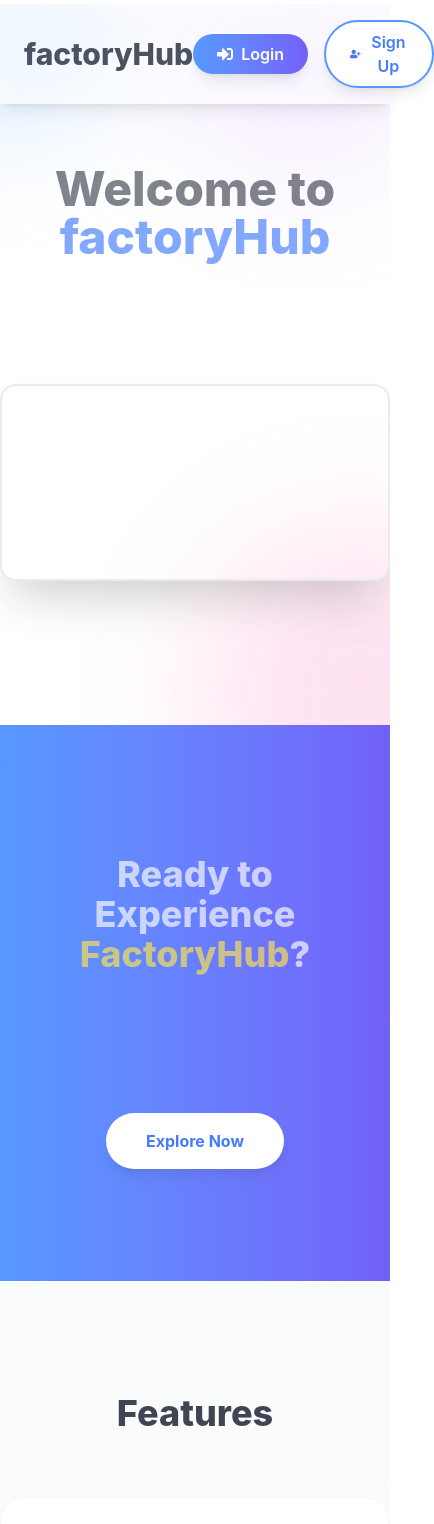
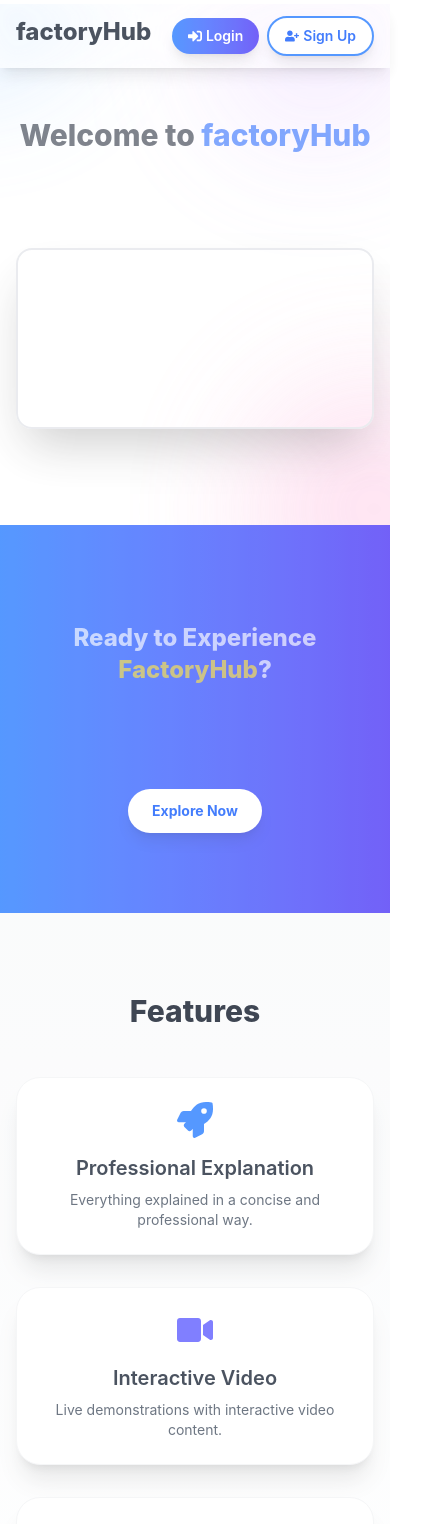
Before and after one commit to hassnainali13/FactoryHub-Landing, a React (Vite) app: page / in a window 390 px wide. Shown: the top 1524 px of the page, 434 px wide, since content can reach past the window. Built offline with nearby package versions, Linux system fonts and the light colour scheme.

Commit message:
update some thing

```diff
--- a/src/components/CTASection.jsx
+++ b/src/components/CTASection.jsx
@@ -3,18 +3,18 @@ import { motion } from "framer-motion";
 
 export default function CTASection() {
   return (
-    <section className="relative py-28 px-6 md:px-16 bg-gradient-to-r from-blue-500 to-indigo-600 text-white text-center overflow-hidden">
+    <section className="relative py-20 sm:py-28 px-4 sm:px-6 md:px-16 bg-gradient-to-r from-blue-500 to-indigo-600 text-white text-center overflow-hidden">
 
       {/* Decorative Blobs */}
-      <div className="absolute -top-32 -left-32 w-96 h-96 bg-blue-300/30 rounded-full blur-3xl animate-blob -z-10"></div>
-      <div className="absolute -bottom-32 -right-32 w-96 h-96 bg-indigo-400/30 rounded-full blur-3xl animate-blob animation-delay-2000 -z-10"></div>
+      <div className="absolute -top-24 sm:-top-32 -left-24 sm:-left-32 w-72 sm:w-96 h-72 sm:h-96 bg-blue-300/30 rounded-full blur-3xl animate-blob -z-10"></div>
+      <div className="absolute -bottom-24 sm:-bottom-32 -right-24 sm:-right-32 w-72 sm:w-96 h-72 sm:h-96 bg-indigo-400/30 rounded-full blur-3xl animate-blob animation-delay-2000 -z-10"></div>
 
       {/* Heading */}
       <motion.h3
         initial={{ opacity: 0, y: 50 }}
         animate={{ opacity: 1, y: 0 }}
         transition={{ duration: 1 }}
-        className="text-4xl md:text-5xl font-extrabold mb-6"
+        className="text-2xl sm:text-4xl md:text-5xl font-extrabold mb-4 sm:mb-6 px-2"
       >
         Ready to Experience <span className="text-yellow-300">FactoryHub</span>?
       </motion.h3>
@@ -24,7 +24,7 @@ export default function CTASection() {
         initial={{ opacity: 0, y: 20 }}
         animate={{ opacity: 1, y: 0 }}
         transition={{ duration: 1, delay: 0.5 }}
-        className="mb-12 text-lg md:text-xl max-w-2xl mx-auto"
+        className="mb-8 sm:mb-12 text-base sm:text-lg md:text-xl max-w-xl sm:max-w-2xl mx-auto px-2"
       >
         Explore the complete workspace management system with role-based workflows and approvals.
       </motion.p>
@@ -34,7 +34,7 @@ export default function CTASection() {
         whileHover={{ scale: 1.05 }}
         whileTap={{ scale: 0.95 }}
         onClick={() => window.location.href = "https://factory-hub.vercel.app/login"}
-        className="bg-white text-blue-600 px-10 py-4 rounded-full font-bold shadow-lg hover:shadow-2xl transform transition-all duration-300"
+        className="bg-white text-blue-600 px-6 sm:px-10 py-3 sm:py-4 rounded-full font-bold shadow-lg hover:shadow-2xl transform transition-all duration-300 text-sm sm:text-base"
       >
         Explore Now
       </motion.button>
--- a/src/components/EasyNavigation.jsx
+++ b/src/components/EasyNavigation.jsx
@@ -1,4 +1,3 @@
-// src/components/EasyNavigation.jsx
 import React from "react";
 import { FaDirections } from "react-icons/fa";
 import { motion } from "framer-motion";
@@ -9,22 +8,15 @@ export default function EasyNavigation({ onBack }) {
       initial={{ opacity: 0 }}
       animate={{ opacity: 1 }}
       exit={{ opacity: 0 }}
-      className="min-h-screen py-28 bg-gradient-to-b from-gray-50 to-white text-center relative overflow-hidden"
+      className="min-h-screen py-20 sm:py-28 bg-gradient-to-b from-gray-50 to-white text-center relative overflow-hidden px-4 sm:px-6 md:px-16"
     >
-      <button
-        onClick={onBack}
-        className="absolute top-8 left-8 bg-blue-500 text-white px-5 py-2 rounded-full shadow-lg hover:bg-blue-600 transition"
-      >
-        Back
-      </button>
-
-      <h3 className="text-4xl md:text-5xl font-extrabold mb-16 text-gray-900">
+      <h3 className="text-2xl sm:text-4xl md:text-5xl font-extrabold mb-12 sm:mb-16 text-gray-900">
         Easy Navigation
       </h3>
 
-      <div className="max-w-4xl mx-auto bg-white rounded-3xl shadow-2xl p-10">
-        <FaDirections size={60} className="text-green-500 mb-6 mx-auto"/>
-        <p className="text-gray-700 text-lg">
+      <div className="max-w-full sm:max-w-3xl md:max-w-4xl mx-auto bg-white rounded-3xl shadow-2xl p-6 sm:p-10">
+        <FaDirections size={50} className="text-green-500 mb-4 sm:mb-6 mx-auto"/>
+        <p className="text-gray-700 text-sm sm:text-lg">
           Smooth and intuitive navigation designed for both new and logged-in users.
           Switch between sections effortlessly and explore features without any hassle.
         </p>
--- a/src/components/Features.jsx
+++ b/src/components/Features.jsx
@@ -1,4 +1,3 @@
-// src/components/Features.jsx
 import React, { useState } from "react";
 import { FaRocket, FaVideo, FaTachometerAlt, FaArrowLeft } from "react-icons/fa";
 import { motion, AnimatePresence } from "framer-motion";
@@ -8,25 +7,25 @@ import InteractiveVideo from "./InteractiveVideo";
 import EasyNavigation from "./EasyNavigation";
 
 export default function Features() {
-  const [activeFeature, setActiveFeature] = useState(null); // "professional", "video", "navigation"
+  const [activeFeature, setActiveFeature] = useState(null);
 
   const features = [
     {
       title: "Professional Explanation",
       desc: "Everything explained in a concise and professional way.",
-      icon: <FaRocket size={40} className="text-blue-500 mb-4 mx-auto"/>,
+      icon: <FaRocket size={36} className="text-blue-500 mb-4 mx-auto"/>,
       key: "professional"
     },
     {
       title: "Interactive Video",
       desc: "Live demonstrations with interactive video content.",
-      icon: <FaVideo size={40} className="text-indigo-500 mb-4 mx-auto"/>,
+      icon: <FaVideo size={36} className="text-indigo-500 mb-4 mx-auto"/>,
       key: "video"
     },
     {
       title: "Easy Navigation",
       desc: "Smooth experience for both logged-in and guest users.",
-      icon: <FaTachometerAlt size={40} className="text-green-500 mb-4 mx-auto"/>,
+      icon: <FaTachometerAlt size={36} className="text-green-500 mb-4 mx-auto"/>,
       key: "navigation"
     },
   ];
@@ -42,12 +41,12 @@ export default function Features() {
         initial={{ opacity: 0 }}
         animate={{ opacity: 1 }}
         exit={{ opacity: 0 }}
-        className="relative min-h-screen bg-gray-50"
+        className="relative min-h-screen bg-gray-50 px-4 sm:px-6 md:px-16"
       >
         {/* Back Button */}
         <button
           onClick={() => setActiveFeature(null)}
-          className="absolute top-8 left-8 bg-blue-500 text-white px-5 py-2 rounded-full shadow-lg hover:bg-blue-600 transition z-20 flex items-center space-x-2"
+          className="absolute top-6 sm:top-8 left-4 sm:left-8 bg-blue-500 text-white px-4 sm:px-5 py-2 rounded-full shadow-lg hover:bg-blue-600 transition z-20 flex items-center space-x-2 text-sm sm:text-base"
         >
           <FaArrowLeft /> <span>Back</span>
         </button>
@@ -67,25 +66,25 @@ export default function Features() {
           initial={{ opacity: 0 }}
           animate={{ opacity: 1 }}
           exit={{ opacity: 0 }}
-          className="py-28 bg-gradient-to-b from-gray-50 to-white text-center relative overflow-hidden"
+          className="py-20 sm:py-28 bg-gradient-to-b from-gray-50 to-white text-center relative overflow-hidden px-4 sm:px-6 md:px-16"
         >
           {/* Background blobs */}
-          <div className="absolute -top-32 -left-32 w-72 h-72 bg-blue-200/30 rounded-full blur-3xl animate-blob -z-10"></div>
-          <div className="absolute -bottom-32 -right-32 w-72 h-72 bg-indigo-200/30 rounded-full blur-3xl animate-blob animation-delay-2000 -z-10"></div>
+          <div className="absolute -top-24 sm:-top-32 -left-24 sm:-left-32 w-56 sm:w-72 h-56 sm:h-72 bg-blue-200/30 rounded-full blur-3xl animate-blob -z-10"></div>
+          <div className="absolute -bottom-24 sm:-bottom-32 -right-24 sm:-right-32 w-56 sm:w-72 h-56 sm:h-72 bg-indigo-200/30 rounded-full blur-3xl animate-blob animation-delay-2000 -z-10"></div>
 
-          <h3 className="text-4xl md:text-5xl font-extrabold mb-16 text-gray-900">Features</h3>
+          <h3 className="text-3xl sm:text-4xl md:text-5xl font-extrabold mb-12 sm:mb-16 text-gray-900">Features</h3>
 
-          <div className="grid grid-cols-1 md:grid-cols-3 gap-12 max-w-6xl mx-auto">
+          <div className="grid grid-cols-1 sm:grid-cols-2 md:grid-cols-3 gap-8 sm:gap-12 max-w-6xl mx-auto">
             {features.map((f, i) => (
               <motion.div
                 key={i}
                 onClick={() => setActiveFeature(f.key)}
                 whileHover={{ scale: 1.05 }}
-                className="p-10 bg-white rounded-3xl shadow-xl hover:shadow-2xl transition-all duration-500 transform cursor-pointer border border-gray-100"
+                className="p-6 sm:p-10 bg-white rounded-3xl shadow-xl hover:shadow-2xl transition-all duration-500 transform cursor-pointer border border-gray-100"
               >
                 {f.icon}
-                <h4 className="text-2xl font-semibold mb-4 text-gray-800">{f.title}</h4>
-                <p className="text-gray-600">{f.desc}</p>
+                <h4 className="text-xl sm:text-2xl font-semibold mb-2 sm:mb-4 text-gray-800">{f.title}</h4>
+                <p className="text-gray-600 text-sm sm:text-base">{f.desc}</p>
               </motion.div>
             ))}
           </div>
--- a/src/components/Hero.jsx
+++ b/src/components/Hero.jsx
@@ -1,10 +1,9 @@
-// src/components/Hero.jsx
 "use client";
 
 import React, { useRef, useState } from "react";
 import { motion, AnimatePresence } from "framer-motion";
 import videoFile from "../assets/factory hub video.webm";
-import { AuroraBackground } from "../ui/aurora-background"; // Sirf background ke liye
+import { AuroraBackground } from "../ui/aurora-background";
 
 export default function Hero() {
   const videoRef = useRef(null);
@@ -22,38 +21,43 @@ export default function Hero() {
 
   const handleForward = () => {
     if (videoRef.current) {
-      videoRef.current.currentTime = Math.min(videoRef.current.currentTime + 10, videoRef.current.duration);
+      videoRef.current.currentTime = Math.min(
+        videoRef.current.currentTime + 10,
+        videoRef.current.duration
+      );
       showIndicator("+10s", "right");
     }
   };
 
   const handleBackward = () => {
     if (videoRef.current) {
-      videoRef.current.currentTime = Math.max(videoRef.current.currentTime - 10, 0);
+      videoRef.current.currentTime = Math.max(
+        videoRef.current.currentTime - 10,
+        0
+      );
       showIndicator("-10s", "left");
     }
   };
 
   return (
-    <section className="relative flex flex-col items-center justify-center text-center py-36 overflow-hidden">
+    <section className="relative flex flex-col items-center justify-center text-center py-24 md:py-36 overflow-hidden px-4">
 
       {/* ---------------- Aurora Background ---------------- */}
       <AuroraBackground showRadialGradient>
-        {/* Background layer */}
         <div className="absolute inset-0 -z-20" />
       </AuroraBackground>
 
-      {/* ---------------- Optional Animated Blobs ---------------- */}
-      <div className="absolute -top-40 -left-40 w-72 h-72 bg-blue-300/40 rounded-full blur-3xl animate-blob-slow" />
-      <div className="absolute -bottom-32 -right-32 w-80 h-80 bg-pink-300/40 rounded-full blur-3xl animate-blob-slow animation-delay-2000" />
-      <div className="absolute -top-20 -right-10 w-64 h-64 bg-purple-300/30 rounded-full blur-3xl animate-blob-slow animation-delay-4000" />
+      {/* ---------------- Animated Blobs ---------------- */}
+      <div className="absolute -top-36 -left-36 w-56 sm:w-72 h-56 sm:h-72 bg-blue-300/40 rounded-full blur-3xl animate-blob-slow" />
+      <div className="absolute -bottom-28 -right-28 w-64 sm:w-80 h-64 sm:h-80 bg-pink-300/40 rounded-full blur-3xl animate-blob-slow animation-delay-2000" />
+      <div className="absolute -top-16 -right-8 w-52 sm:w-64 h-52 sm:h-64 bg-purple-300/30 rounded-full blur-3xl animate-blob-slow animation-delay-4000" />
 
       {/* ---------------- Heading ---------------- */}
       <motion.h2
         initial={{ opacity: 0, y: 50 }}
         animate={{ opacity: 1, y: 0 }}
         transition={{ duration: 1 }}
-        className="text-5xl md:text-6xl font-extrabold mb-6 text-gray-900 z-10 relative"
+        className="text-3xl sm:text-5xl md:text-6xl font-extrabold mb-4 sm:mb-6 text-gray-900 z-10 relative"
       >
         Welcome to <span className="text-blue-600">factoryHub</span>
       </motion.h2>
@@ -63,21 +67,21 @@ export default function Hero() {
         initial={{ opacity: 0, y: 20 }}
         animate={{ opacity: 1, y: 0 }}
         transition={{ duration: 1, delay: 0.5 }}
-        className="text-lg md:text-xl mb-8 max-w-3xl text-gray-700 z-10 relative"
+        className="text-base sm:text-lg md:text-xl mb-6 sm:mb-8 max-w-xl sm:max-w-3xl text-gray-700 z-10 relative"
       >
         Explore a complete workspace management system with role-based dashboards and approval workflows.
       </motion.p>
 
-      {/* ---------------- Video ---------------- */}
-      <div className="relative w-full max-w-4xl rounded-2xl shadow-2xl border-2 border-gray-200 overflow-hidden hover:shadow-3xl transition-all duration-500 z-10">
+      {/* ---------------- Video Section ---------------- */}
+      <div className="relative w-full max-w-md sm:max-w-4xl rounded-2xl shadow-2xl border-2 border-gray-200 overflow-hidden hover:shadow-3xl transition-all duration-500 z-10">
         <motion.video
           ref={videoRef}
           src={videoFile}
           autoPlay
           loop
           muted
-          className="w-full rounded-2xl"
-          initial={{ opacity: 0, scale: 0.9 }}
+          className="w-full rounded-2xl h-auto max-h-[400px] sm:max-h-[600px]"
+          initial={{ opacity: 0, scale: 0.95 }}
           animate={{ opacity: 1, scale: 1 }}
           transition={{ duration: 1, delay: 1.5 }}
         />
@@ -86,7 +90,9 @@ export default function Hero() {
         <motion.div
           onClick={handleBackward}
           className="absolute top-0 left-0 w-1/2 h-full cursor-pointer z-20"
-          animate={{ backgroundColor: activeSide === "left" ? "rgba(0,0,0,0.2)" : "transparent" }}
+          animate={{
+            backgroundColor: activeSide === "left" ? "rgba(0,0,0,0.2)" : "transparent",
+          }}
           transition={{ duration: 0.2 }}
         />
 
@@ -94,7 +100,9 @@ export default function Hero() {
         <motion.div
           onClick={handleForward}
           className="absolute top-0 right-0 w-1/2 h-full cursor-pointer z-20"
-          animate={{ backgroundColor: activeSide === "right" ? "rgba(0,0,0,0.2)" : "transparent" }}
+          animate={{
+            backgroundColor: activeSide === "right" ? "rgba(0,0,0,0.2)" : "transparent",
+          }}
           transition={{ duration: 0.2 }}
         />
 
@@ -107,10 +115,10 @@ export default function Hero() {
               animate={{ opacity: 1, scale: 1 }}
               exit={{ opacity: 0, scale: 0.8 }}
               transition={{ duration: 0.3 }}
-              className={`absolute top-1/2 transform -translate-y-1/2 text-3xl font-bold text-white px-5 py-2 rounded-full pointer-events-none z-30 ${
+              className={`absolute top-1/2 transform -translate-y-1/2 text-2xl sm:text-3xl font-bold text-white px-4 py-2 rounded-full pointer-events-none z-30 ${
                 activeSide === "left"
-                  ? "left-6 bg-gradient-to-r from-purple-500 to-indigo-500 shadow-lg"
-                  : "right-6 bg-gradient-to-l from-green-400 to-blue-500 shadow-lg"
+                  ? "left-4 sm:left-6 bg-gradient-to-r from-purple-500 to-indigo-500 shadow-lg"
+                  : "right-4 sm:right-6 bg-gradient-to-l from-green-400 to-blue-500 shadow-lg"
               }`}
             >
               {skipIndicator}
--- a/src/components/Navbar.jsx
+++ b/src/components/Navbar.jsx
@@ -1,42 +1,43 @@
 import React from "react";
-import { FaSignInAlt, FaUserPlus } from "react-icons/fa"; // Icons
-import { motion } from "framer-motion"; // Smooth animation
+import { FaSignInAlt, FaUserPlus } from "react-icons/fa";
+import { motion } from "framer-motion";
 
 export default function Navbar() {
   return (
-    <nav className="fixed w-full z-50 backdrop-blur-md bg-white/70 shadow-lg flex justify-between items-center px-6 py-4 md:px-16 transition-all duration-500">
+    <nav className="fixed w-full z-50 backdrop-blur-md bg-white/70 shadow-lg flex flex-wrap md:flex-nowrap justify-between items-center px-4 sm:px-6 md:px-16 py-3 md:py-4 transition-all duration-500">
       {/* Logo */}
       <motion.h1
         whileHover={{ scale: 1.1, color: "#3b82f6" }}
-        className="text-3xl font-extrabold text-gray-800 cursor-pointer relative after:content-[''] after:absolute after:-bottom-1 after:left-0 after:w-0 after:h-1 after:bg-blue-500 after:transition-all after:duration-300 hover:after:w-full"
+        className="text-2xl sm:text-3xl font-extrabold text-gray-800 cursor-pointer relative mb-2 md:mb-0 after:content-[''] after:absolute after:-bottom-1 after:left-0 after:w-0 after:h-1 after:bg-blue-500 after:transition-all after:duration-300 hover:after:w-full"
       >
         factoryHub
       </motion.h1>
 
       {/* Buttons */}
-      <div className="flex items-center space-x-4">
+      <div className="flex flex-wrap md:flex-nowrap items-center gap-2 md:gap-4">
         {/* Login Button */}
         <motion.button
           whileHover={{ scale: 1.05 }}
           onClick={() =>
             (window.location.href = "https://factory-hub.vercel.app/login")
           }
-          className="flex items-center space-x-2 bg-gradient-to-r from-blue-500 to-indigo-600 text-white px-6 py-2 rounded-full font-semibold shadow-lg hover:shadow-2xl transform transition-all duration-300"
+          className="flex items-center space-x-1 sm:space-x-2 bg-gradient-to-r from-blue-500 to-indigo-600 text-white px-4 sm:px-6 py-2 rounded-full font-semibold shadow-lg hover:shadow-2xl transform transition-all duration-300 text-sm sm:text-base"
         >
           <FaSignInAlt />
           <span>Login</span>
         </motion.button>
+
         {/* Sign Up Button */}
         <motion.button
           whileHover={{ scale: 1.05 }}
           onClick={() =>
             (window.location.href = "https://factory-hub.vercel.app/signup")
           }
-          className="flex items-center space-x-2 bg-white text-blue-600 px-6 py-2 rounded-full font-semibold border-2 border-blue-500 hover:bg-blue-500 hover:text-white shadow-lg hover:shadow-2xl transform transition-all duration-300"
+          className="flex items-center space-x-1 sm:space-x-2 bg-white text-blue-600 px-4 sm:px-6 py-2 rounded-full font-semibold border-2 border-blue-500 hover:bg-blue-500 hover:text-white shadow-lg hover:shadow-2xl transform transition-all duration-300 text-sm sm:text-base"
         >
           <FaUserPlus />
           <span>Sign Up</span>
-        </motion.button>{" "}
+        </motion.button>
       </div>
     </nav>
   );
--- a/src/components/ProfessionalExplanation.jsx
+++ b/src/components/ProfessionalExplanation.jsx
@@ -1,4 +1,3 @@
-// src/components/ProfessionalExplanation.jsx
 import React, { useState } from "react";
 import { FaChevronDown, FaChevronUp } from "react-icons/fa";
 import { motion, AnimatePresence } from "framer-motion";
@@ -32,17 +31,9 @@ export default function ProfessionalExplanation({ onBack }) {
       initial={{ opacity: 0 }}
       animate={{ opacity: 1 }}
       exit={{ opacity: 0 }}
-      className="min-h-screen py-28 bg-gradient-to-b from-gray-50 to-white text-center relative overflow-hidden"
+      className="min-h-screen py-20 sm:py-28 bg-gradient-to-b from-gray-50 to-white text-center relative overflow-hidden px-4 sm:px-6 md:px-16"
     >
-      {/* Back Button */}
-      <button
-        onClick={onBack}
-        className="absolute top-8 left-8 bg-blue-500 text-white px-5 py-2 rounded-full shadow-lg hover:bg-blue-600 transition"
-      >
-        Back
-      </button>
-
-      <h3 className="text-4xl md:text-5xl font-extrabold mb-16 text-gray-900">
+      <h3 className="text-2xl sm:text-4xl md:text-5xl font-extrabold mb-12 sm:mb-16 text-gray-900">
         Workflow Overview
       </h3>
 
@@ -50,14 +41,16 @@ export default function ProfessionalExplanation({ onBack }) {
       <motion.div
         initial={{ opacity: 0, y: 20 }}
         animate={{ opacity: 1, y: 0 }}
-        className="max-w-4xl mx-auto bg-white rounded-3xl shadow-2xl p-6 border border-gray-200 hover:shadow-blue-200 transition-shadow"
+        className="max-w-full sm:max-w-3xl md:max-w-4xl mx-auto bg-white rounded-3xl shadow-2xl p-4 sm:p-6 md:p-8 border border-gray-200 hover:shadow-blue-200 transition-shadow"
       >
         {/* Toggle Header */}
         <div
           onClick={() => setShowWorkflow(!showWorkflow)}
-          className="flex items-center justify-between cursor-pointer py-3 px-4 border-b border-gray-200 hover:bg-gray-50 rounded-xl transition"
+          className="flex items-center justify-between cursor-pointer py-3 px-3 sm:px-4 border-b border-gray-200 hover:bg-gray-50 rounded-xl transition"
         >
-          <h4 className="text-xl font-bold">Workflow Overview (Concise & Clear)</h4>
+          <h4 className="text-lg sm:text-xl md:text-2xl font-bold">
+            Workflow Overview (Concise & Clear)
+          </h4>
           <span className="text-blue-500">
             {showWorkflow ? <FaChevronUp size={18} /> : <FaChevronDown size={18} />}
           </span>
@@ -70,12 +63,12 @@ export default function ProfessionalExplanation({ onBack }) {
               initial={{ opacity: 0, y: 10 }}
               animate={{ opacity: 1, y: 0 }}
               exit={{ opacity: 0, y: 10 }}
-              className="mt-4 list-decimal list-inside space-y-3 text-gray-700 text-left"
+              className="mt-4 list-decimal list-inside space-y-2 sm:space-y-3 text-gray-700 text-left text-sm sm:text-base"
             >
               {workflowPoints.map((point, i) => (
                 <motion.li
                   key={i}
-                  whileHover={{ x: 5, color: "#2563EB" }} // small hover effect
+                  whileHover={{ x: 5, color: "#2563EB" }}
                   className="transition-colors cursor-default"
                 >
                   {point}
--- a/src/components/SplashVideo.jsx
+++ b/src/components/SplashVideo.jsx
@@ -1,11 +1,18 @@
 import React, { useEffect, useState } from "react";
-import videoFile from "../assets/intro-video.mp4";
+import desktopVideo from "../assets/intro-video.mp4";   // Desktop version
+import mobileVideo from "../assets/intro-video-mobile.mp4"; // Mobile version
 
 export default function SplashVideo({ onFinish }) {
   const [show, setShow] = useState(true);
   const [videoLoaded, setVideoLoaded] = useState(false);
+  const [videoSrc, setVideoSrc] = useState(desktopVideo);
 
   useEffect(() => {
+    // Detect mobile
+    const isMobile = window.innerWidth <= 768; // 768px se chhote screen ko mobile consider kar rahe
+    setVideoSrc(isMobile ? mobileVideo : desktopVideo);
+
+    // Check if already played in this tab
     if (sessionStorage.getItem("videoPlayed")) {
       setShow(false);
       onFinish();
@@ -25,13 +32,12 @@ export default function SplashVideo({ onFinish }) {
 
   return (
     <div className="fixed inset-0 flex justify-center items-center z-50 bg-white">
-      {/* background white until video loads */}
       <video
-        src={videoFile}
+        src={videoSrc}
         autoPlay
         muted
         preload="auto"
-        onCanPlayThrough={() => setVideoLoaded(true)} // jab video ready ho jaye
+        onCanPlayThrough={() => setVideoLoaded(true)}
         className={`w-full h-full object-cover transition-opacity duration-500 ${videoLoaded ? "opacity-100" : "opacity-0"}`}
       />
     </div>
```
Also changed, not shown: src/components/InteractiveVideo.jsx (+12 -19 lines), 1 other file (tests, documents, lock files or other folders).
